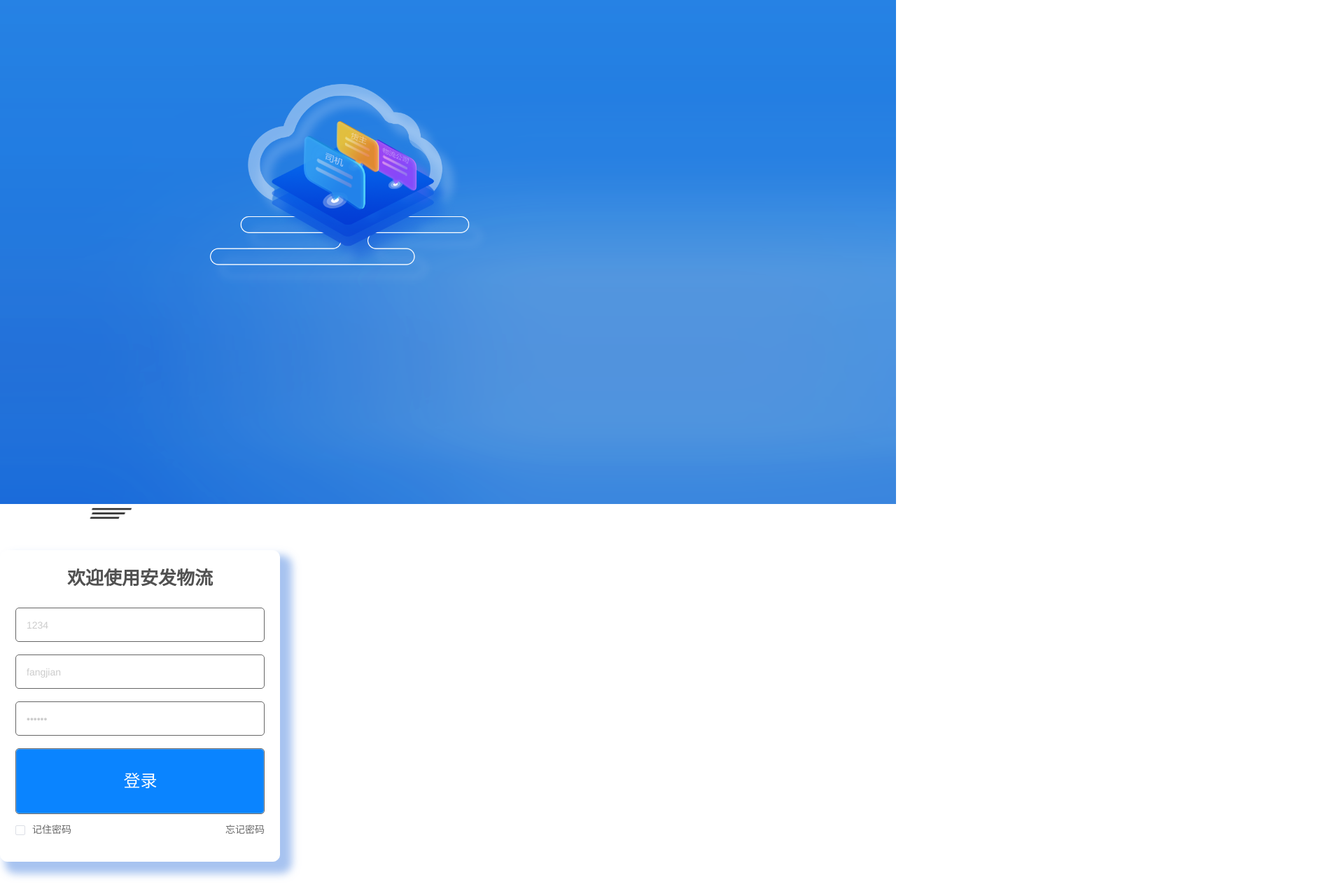
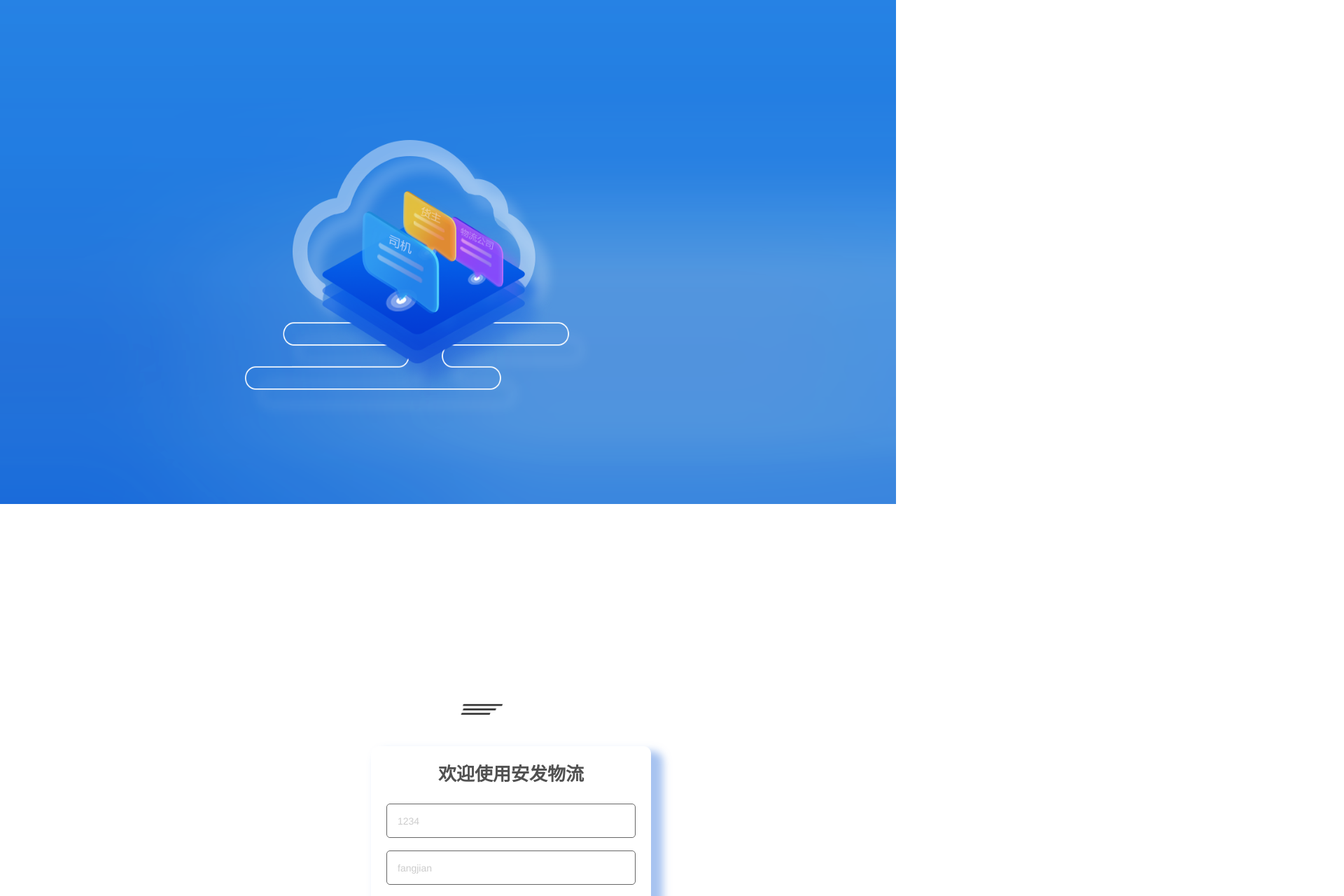
Before and after one commit to postLi/wzl333tms, a Vue app: page /login in a window 1280 px wide. Shown: the part 80-1360 px from the top of the page at 70% size, 1920 px wide, since content can reach past the window. Built offline with nearby package versions, Linux system fonts and the light colour scheme.

Commit message:
修改登录页面

```diff
--- a/src/views/login/index.vue
+++ b/src/views/login/index.vue
@@ -11,21 +11,31 @@
       <el-form autoComplete="on" :model="loginForm" :rules="loginRules" ref="loginForm" label-position="left" label-width="0px"
                class="card-box login-form">
         <h3 class="title">欢迎使用安发物流</h3>
+
+        <!--<div v-if="errInfo">-->
+          <!--<span>{{errInfo}}</span>-->
+        <!--</div>-->
+
+
         <el-form-item prop="accNum">
+
           <!--<span class="svg-container svg-container_login">-->
           <!--<icon-svg icon-class="yonghuming" />-->
           <!--</span>-->
-         <el-input name="accNum" type="text" v-model="loginForm.accNum" autoComplete="on" placeholder="公司ID" clearable />
+
+         <el-input name="accNum" type="text" v-model="loginForm.accNum" autoComplete="on" :placeholder="holder.accNum" @focus='accNum()'   clearable />
         </el-form-item>
 
         <el-form-item prop="username">
           <el-input name="username" type="text" @keyup.enter.native="handleLogin" v-model="loginForm.username" autoComplete="on"
-                     placeholder="账号" clearable></el-input>
+                    :placeholder="holder.username" @focus='username()' clearable></el-input>
+
+
         </el-form-item>
 
         <el-form-item prop="password">
           <el-input name="password" type="password" @keyup.enter.native="handleLogin" v-model="loginForm.password" autoComplete="on"
-                     placeholder="密码" clearable></el-input>
+                    :placeholder="holder.password" @focus='password()' clearable></el-input>
         </el-form-item>
 
         <el-form-item class="login">
@@ -34,11 +44,9 @@
           </el-button>
         </el-form-item>
 
-        <!--<div class='tips'>账号:admin 密码随便填</div>-->
-        <!--<div class='tips'>账号:editor  密码随便填</div>-->
         <div class="rember">
           <el-checkbox v-model="checked">记住密码</el-checkbox>
-          <p class="rember-tit">忘记密码</p>
+          <p class="rember-tit" @click="forgetPsw">忘记密码</p>
         </div>
       </el-form>
     </div>
@@ -81,13 +89,22 @@ export default {
     const validatePass = (rule, value, callback) => {
       if (value.length < 6) {
         callback(new Error('密码不能小于6位'))
+      } else if (!value.length) {
+        callback(new Error('请输入6位数字密码'))
       } else {
         callback()
       }
     }
     return {
+      holder: {
+        accNum: '公司ID',
+        username: '账号',
+        password: '密码'
+      },
       loading: false,
       checked: false,
+      errInfo: false,
+      //模拟登陆信息
       loginForm: {
         accNum: '1234',
         username: 'fangjian',
@@ -108,6 +125,16 @@ export default {
         if (valid) {
           this.loading = true
           this.$store.dispatch('Login', this.loginForm).then(() => {
+            // if (!this.loginForm.accNum) {
+            //   this.errInfo = true
+            //   this.errInfo = '该公司Id不存在'
+            // } else if (!this.loginForm.username) {
+            //   this.errInfo = true
+            //   this.errInfo = '该用户名不存在'
+            // } else if (!this.loginForm.password) {
+            //   this.errInfo = true
+            //   this.errInfo = '输入的密码错误'
+            // }
             this.loading = false
             this.$router.push({ path: '/' })
           }).catch(() => {
@@ -118,6 +145,19 @@ export default {
           return false
         }
       })
+    },
+    forgetPsw() {
+      // this.$router.push({ path: '/' })
+      console.log(5555)
+    },
+    accNum() {
+      this.holder = ''
+    },
+    username() {
+      this.holder = ''
+    },
+    password() {
+      this.holder = ''
     }
   }
 }
@@ -132,23 +172,22 @@ export default {
   $light_gray:#eee;
   /**/
   .container-left{
-    display: inline-block;
-    margin: 200px 200px 200px 300px;
+    float: left;
+    margin: 280px 200px 200px 350px;
   }
   .container-left img{
     display: inline-block;
-    width: 400px;
-    height: 290px;
+    width: 500px;
+    height: 400px;
   }
   .container-right{
-    display: inline-block;
-    margin: 110px 300px 170px 0;
+    float: right;
+    margin: 200px 350px 0px 0px;
   }
   .login-container {
     @include relative;
     height: 100vh;
     background: url("../../assets/login_images/bg.png");
-
 
     input:-webkit-autofill {
       box-shadow: 0 0 0px 1000px #293444 inset !important;
@@ -166,7 +205,7 @@ export default {
     .el-input {
       display: inline-block;
       height: 47px;
-      width: 85%;
+      width: 95%;
     }
     .svg-container {
       padding: 6px 5px 6px 15px;
@@ -196,6 +235,9 @@ export default {
       color: #454545;
       margin-bottom: 18px !important;
     }
+    .el-form-item:hover{
+      border-color: #409eff;
+    }
     .logo{
       text-align: center;
     }
@@ -213,24 +255,12 @@ export default {
       font-weight: bold;
     }
 
-    .show-pwd {
-      position: absolute;
-      right: 10px;
-      top: 7px;
-      font-size: 16px;
-      color: $dark_gray;
-      cursor: pointer;
-    }
-    .thirdparty-button{
-      position: absolute;
-      right: 35px;
-      bottom: 28px;
-    }
+
     .el-but{
-      line-height: 66px !important;
-      font-size: 24px;
+      line-height: 40px !important;
+      font-size: 18px;
       background-color: #0a84ff;
-      text-indent: 1px;
+      letter-spacing: 2px;
     }
     .login{
       margin-bottom: 0 !important;
@@ -252,7 +282,7 @@ export default {
       font-size: 14px;
     }
     .el-form-item:focus{
-      outline: none;
+      /*outline: none;*/
       border-color:#409eff ;
     }
 
@@ -260,7 +290,7 @@ export default {
     .button-cont{
       ul{
         display: inline-block;
-        padding-left: 350px;
+        padding-left: 470px;
       }
       li{
         list-style: none;
@@ -272,7 +302,7 @@ export default {
       .down{
         position: relative;
         bottom: 132px;
-        right: -1200px;
+        left: 1420px;
 
         img{
           vertical-align: middle;
@@ -286,7 +316,4 @@ export default {
 
     }
   }
-  .el-form-item .el-form-item__content:focus{
-    border-color: #3e9ff1;
-  }
 </style>
```
